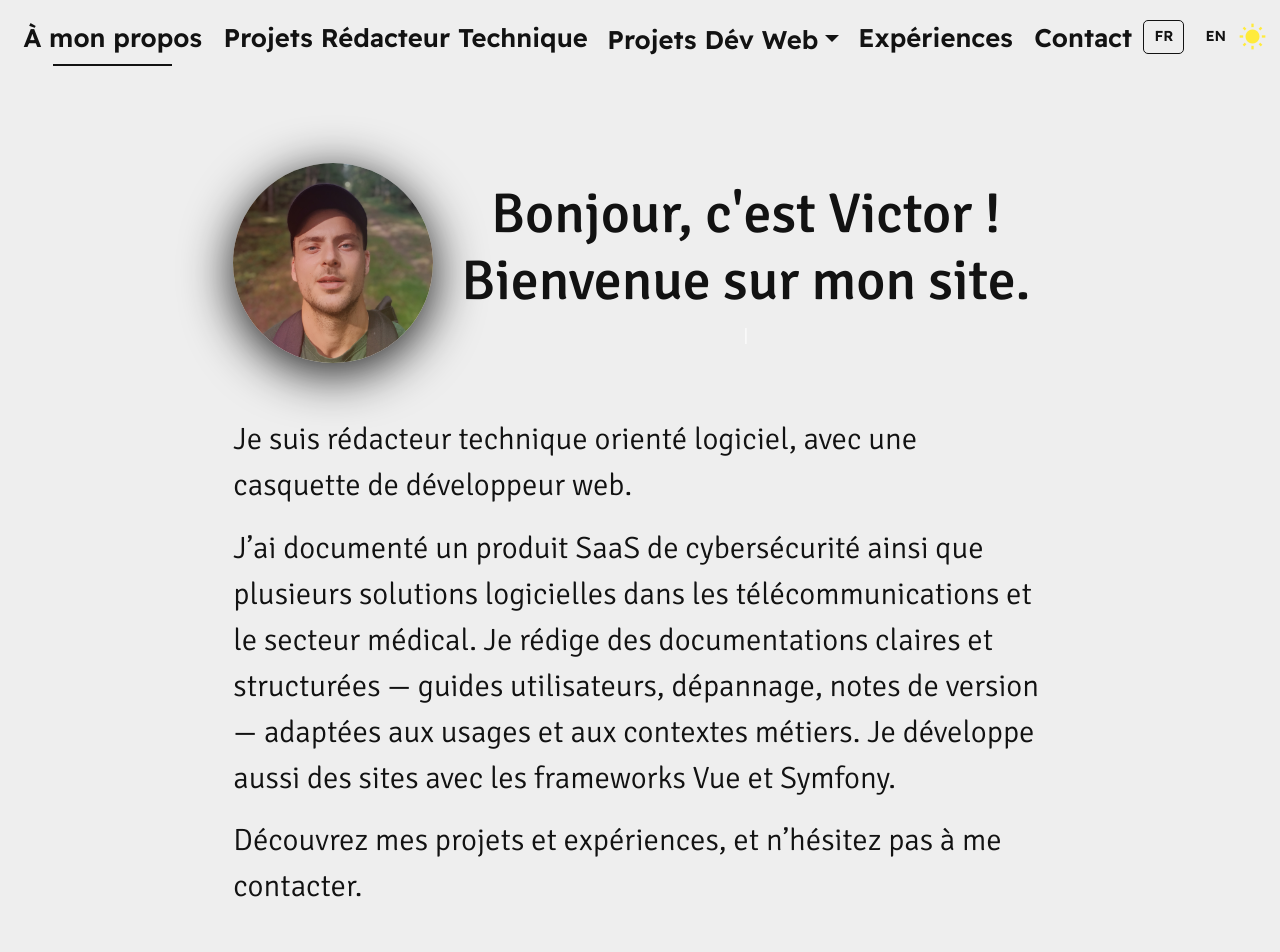
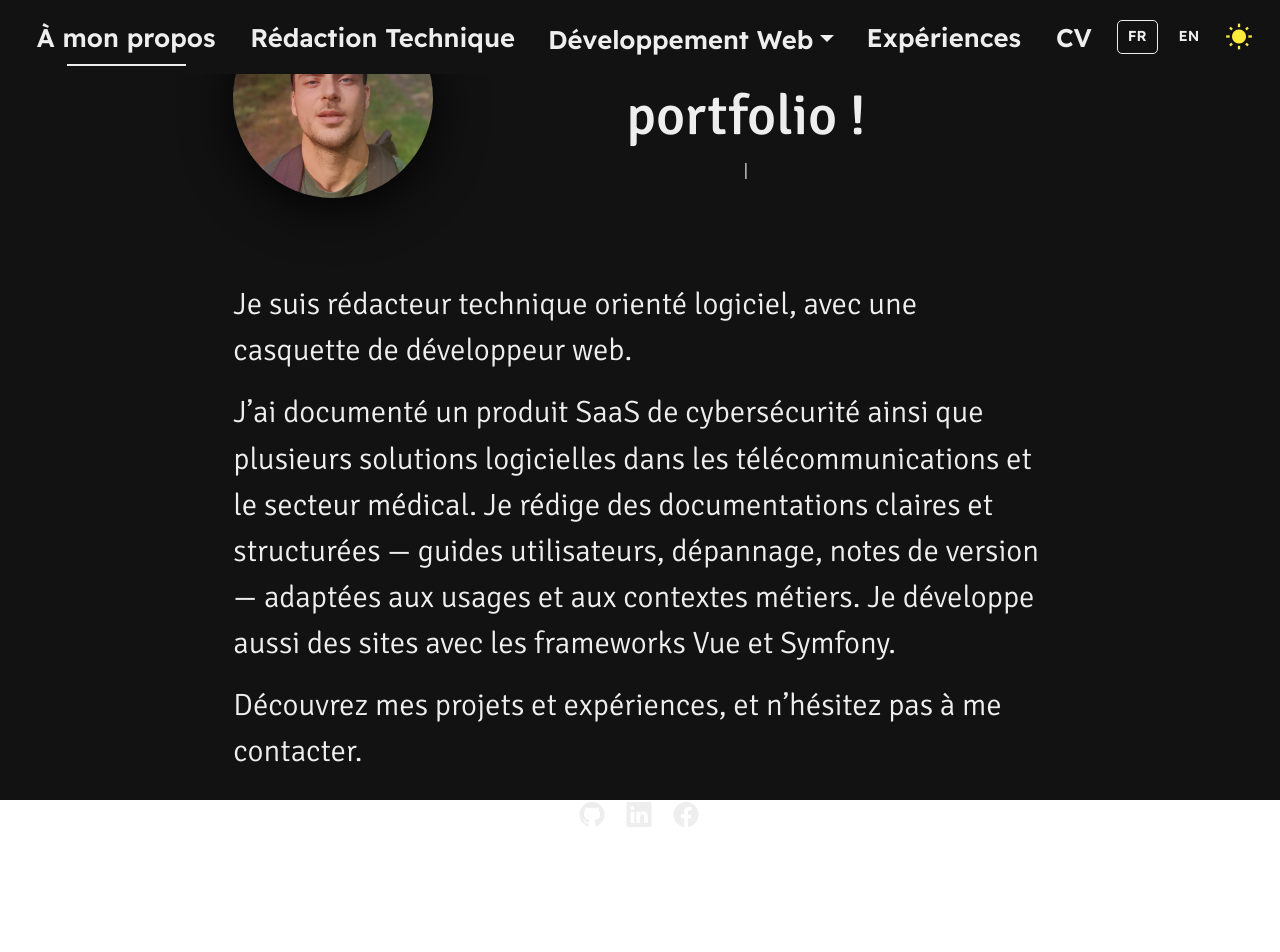
Before and after one commit to VictorDvs/Portfolio, a Vue app: page / in a window 1280 px wide. Shown: the top 952 px of the page. After the commit the page ends 840 px from the top, so only its background shows below. Built offline with nearby package versions, Linux system fonts and the light colour scheme.

Commit message:
fix toggle, adjust header, add cv, remove contact

```diff
--- a/src/assets/styles/_experiences.scss
+++ b/src/assets/styles/_experiences.scss
@@ -160,7 +160,6 @@ p {
   @media screen and (max-width: 770px) {
     /* Section exfo - Marges pour les petits écrans */
     .section-exfo {
-      margin-bottom: 100px; // Ajouter un espacement en bas
       width: 90%;
     }
 
@@ -170,12 +169,13 @@ p {
 
     /* Modification du titre dans la section "experiences" */
     .experiences h2 {
-      text-align: center; // Centrer le titre pour les petits écrans
+      text-align: left; // Centrer le titre pour les petits écrans
     }
 
     /* Modification du texte dans la section "experiences" */
     .experiences p {
       text-align: start; // Aligner le texte au début pour une meilleure lisibilité sur petits écrans
+      font-size: 1.3em;
     }
 
     .tem p {
--- a/src/assets/styles/_header.scss
+++ b/src/assets/styles/_header.scss
@@ -165,9 +165,10 @@
   }
 
   /* Bouton de langue actif */
-  .btn-lang:focus {
+  .btn-lang.active {
     background-color: var(--background-color);
     color: var(--text-color);
+    border: 1px solid var(--text-color);
   }
 
 
--- a/src/assets/styles/_home.scss
+++ b/src/assets/styles/_home.scss
@@ -21,6 +21,7 @@ a {
     padding-top: 110px;
     padding-bottom: 125px;
     background-color:  var(--background-color);
+    height: 100vh;
     // min-height: 100%;
     // min-width: 100%;
   }
@@ -59,6 +60,7 @@ a {
     font-style: normal;
     font-size: 1.2em;
     text-align: left;
+    padding-top: 30px;
   }
 
   #text-body p{
@@ -128,6 +130,9 @@ a {
 
   /* Tablettes */
   @media (max-width: 1200px) {
+    .home {
+      height: 100%;
+    }
     #text-greetings {
       font-size: 3em;
     }
--- a/src/components/HeaderComponent.vue
+++ b/src/components/HeaderComponent.vue
@@ -21,12 +21,12 @@
       <ul class="dropdown-menu" :class="{ show: isDropdownOpen }">
          <li><router-link class="dropdown-item" :to="'/projects#symfony'" @click="closeDropdown">Symfony</router-link></li>
          <li><router-link class="dropdown-item" :to="'/projects#vueCLI'" @click="closeDropdown">Vue.js</router-link></li>
-         <li><router-link class="dropdown-item" :to="'/projects#vanillaJS'" @click="closeDropdown">JavaScript</router-link></li>
-         <li><router-link class="dropdown-item" :to="'/projects#css'"  @click="closeDropdown">CSS</router-link></li>
+         <li><router-link class="dropdown-item" :to="'/projects#vanillaJS'" @click="closeDropdown">Vanilla JavaScript</router-link></li>
+         <!-- <li><router-link class="dropdown-item" :to="'/projects#css'"  @click="closeDropdown">CSS</router-link></li> -->
       </ul>
    </div>
             <router-link class="nav-link nav-anchor" :to="'/experiences'" @click="closeMenu">{{ $t('navbar.experiences') }}</router-link>
-            <router-link class="nav-link nav-anchor" :to="'/contact'" @click="closeMenu">{{ $t('navbar.contact') }}</router-link>
+            <a class="nav-link nav-anchor" href="/CV-Victor-De-Vos.pdf" target="_blank" @click="closeMenu">{{ $t('navbar.cv') }}</a>
               <div class="d-flex language-switcher align-items-center">
                 <button
                   v-for="lang in languages"
--- a/src/components/ThemeToggle.vue
+++ b/src/components/ThemeToggle.vue
@@ -1,32 +1,40 @@
 <script setup>
+import { computed, watch } from 'vue'
 import { useTheme } from 'vuetify'
 
 const theme = useTheme()
 
+const isDark = computed(() => theme.global.name.value === 'dark')
+
 function toggleTheme() {
-  const newTheme = theme.global.current.value.dark ? 'light' : 'dark'
-  theme.global.name.value = newTheme
-
-  if (newTheme === 'dark') {
-    document.body.classList.add('theme-dark')
-  } else {
-    document.body.classList.remove('theme-dark')
-  }
+  theme.global.name.value = isDark.value ? 'light' : 'dark'
 }
 
-const iconName = () => theme.global.current.value.dark ? 'mdi-white-balance-sunny' : 'mdi-weather-night'
-const iconColor = () => theme.global.current.value.dark ? 'yellow lighten-3' : 'blue darken-2'
+watch(
+  isDark,
+  (val) => {
+    document.body.classList.toggle('theme-dark', val)
+  },
+  { immediate: true }
+)
 
+const iconName = computed(() =>
+  isDark.value ? 'mdi-white-balance-sunny' : 'mdi-weather-night'
+)
+
+const iconColor = computed(() =>
+  isDark.value ? 'yellow lighten-3' : 'blue darken-2'
+)
 </script>
 
 <template>
-    <v-icon
-    :color="iconColor()"
+  <v-icon
+    :color="iconColor"
     @click="toggleTheme"
     style="cursor: pointer; font-size: 28px;"
     role="button"
     aria-label="Toggle theme"
   >
-    {{ iconName() }}
+    {{ iconName }}
   </v-icon>
 </template>
--- a/src/i18n/i18n.js
+++ b/src/i18n/i18n.js
@@ -6,14 +6,14 @@ const messages = {
   en: {
     navbar: {
       about: "About Me",
-      techWritingProjects: "Tech Writer Projects",
-      projects: "Web Dev Projects",
+      techWritingProjects: "Technical Writing",
+      projects: "Web Devlopment",
       experiences: "Experiences",
       contact: "Contact",
-      cv: "My CV"
+      cv: "CV"
     },
     about: {
-      title: "Hi, this is Victor! Welcome to my website.",
+      title: "Welcome to my portfolio!",
       paragraph1: `I am a software-oriented technical writer with experience as a web developer.`,
       paragraph2: `I have documented a cybersecurity SaaS product as well as several software solutions in the telecommunications and medical sectors. I write clear and structured documentation—user guides, troubleshooting guides, release notes—tailored to specific uses and business contexts. I also develop websites using the Vue and Symfony frameworks.`,
       paragraph3: "Find out more about my projects and experience, and feel free to contact me.",
@@ -34,23 +34,27 @@ const messages = {
     },
           ...projectsMessages.en,
     experiences: {
-        title_efor: "Technical writing consultant for Group Efor, November 2025 - January 2026",
+        title_efor: "Consultant at Efor Group",
+        date_efor: "November 2025 - January 2026",
         description1_1_efor: "My main task at one of Efor's clients was to create a user manual for data visualization and analysis software in the healthcare sector. I worked closely with the project's Product Owner, who was a key subject matter expert during the development of the manual.",
         description1_efor: "To undertake this documentation, I was trained on IXIA CCMS, a DITA-based content management software. I started with an existing template for the company's software documentation and used other existing documents for certain topics. I was able to deliver a final draft to the PO, providing documentation for a first version of the software.",
-        title_baifall_dream: "Web Developer (Intern) at Baïfall Dream, January 2025 - March 2025",
+        title_baifall_dream: "Web Developer (Intern) at Baïfall Dream",
+        date_baifall_dream: "January 2025 - March 2025",
         desc_baifall_dream: "During my internship at Baïfall Dream, a web agency based in Paris, I developed jointly with another student a website for a future restaurant. We used Symfony for the entire site and set up deployment on Hostinger. As main features, we developed a user account, an admin space, online payment and implemented functional and unit tests.",
         resources_baifall_dream: "Some illustrations of the project :",
         carousel3_slide1: "Database design with the Mérise method",
         carousel3_slide2: "Admin interface design with EasyAdmin",
         carousel3_slide3: "Functional tests with PHPUnit",
-        title1: "Technical writer at EXFO Solutions, November 2022 - August 2023",
+        title1: "Technical writer at EXFO Solutions",
+        date_title1: "November 2022 - August 2023",
         tech: " Technologies used:",
         description1_1: "During my 9 months at EXFO, I learned a lot: managing multiple documentations simultaneously, code review, documentation migration (DITA to Markdown), setting up a Docs-as-Code workflow, and handling daily releases.",
         description1: "Since the technical documentation for EXFO solutions is confidential, I am unable to provide the documents I contributed to. However, I am presenting a few images that illustrate my work.",
         carousel1_slide1:"Doc setup with MkDocs",
         carousel1_slide2:"Process for Publishing a New Version of Documentation",
         carousel1_slide3: "Comment Validation Process (Feedback)",
-        title2: "Technical writer at Olfeo, apprenticeship from September 2021 to September 2022",
+        title2: "Technical writer at Olfeo",
+        date_title2: "Apprenticeship from September 2021 to September 2022",
         description2: "Although the documentation has fortunately evolved over time, I had the opportunity to actively contribute to its redesign and development for Olfeo's SaaS solution. I was involved in integrating new features and creating new sections, such as the knowledge base, which includes use cases, problem-solving guides, and release notes.",
         resources: "To learn more :",
         linkOlfeoDoc: "Link to the documentation :",
@@ -73,14 +77,14 @@ const messages = {
   fr: {
     navbar: {
       about: "À mon propos",
-      techWritingProjects: "Projets Rédacteur Technique",
-      projects: "Projets Dév Web",
+      techWritingProjects: "Rédaction Technique",
+      projects: "Développement Web",
       experiences: "Expériences",
       contact: "Contact",
-      cv: "Mon CV"
+      cv: "CV"
     },
     about: {
-      title: "Bonjour, c'est Victor ! Bienvenue sur mon site.",
+      title: "Bienvenue sur mon portfolio !",
       paragraph1: `Je suis rédacteur technique orienté logiciel, avec une casquette de développeur web.`,
       paragraph2: `J’ai documenté un produit SaaS de cybersécurité ainsi que plusieurs solutions logicielles dans les télécommunications et le secteur médical. Je rédige des documentations claires et structurées — guides utilisateurs, dépannage, notes de version — adaptées aux usages et aux contextes métiers. Je développe aussi des sites avec les frameworks Vue et Symfony.`,
       paragraph3: "Découvrez mes projets et expériences, et n’hésitez pas à me contacter.",
@@ -101,23 +105,27 @@ const messages = {
     },
     ...projectsMessages.fr,
     experiences: {
-        title_efor: "Consultant en rédaction technique pour le Group Efor, Novembre 2025 - Janvier 2026",
+        title_efor: "Consultant chez Efor Group",
+        date_efor: "Novembre 2025 - Janvier 2026",
         description1_1_efor: "Ma mission principale chez l'un des clients d'Efor consistait à créer un manuel utilisateur pour un logiciel de visualisation et d'analyse de données dans le domaine de la santé. J'ai collaboré étroitement avec le Product Owner du projet. Il était un SME priviliégié durant l'élaboration du manuel.",
         description1_efor: "Pour entreprendre cette documentation, j'ai été formé sur IXIA CCMS, un logiciel de gestion de contenu basé sur DITA. Je suis parti d'un template existant pour la doc logiciel de la compagnie et je me suis servi des autres docs existantes pour certains topics. J'ai pu livrer un draft final au PO, assurant une doc pour une première version du logiciel.",
-        title_baifall_dream: "Développeur web (Stagiaire) chez Baïfall Dream, Janvier 2025 - Mars 2025",
+        title_baifall_dream: "Développeur web (Stagiaire) chez Baïfall Dream",
+        date_baifall_dream: "Janvier 2025 - Mars 2025",
         desc_baifall_dream: "Durant mon stage chez Baïfall Dream, une agence web basée à Paris, j'ai développé conjointement avec une autre étudiante un site d'un futur restaurant. Nous avons utilisé Symfony pour l'ensemble du site et mis en place un déploiement sur Hostinger. Comme fonctionnalités principales, nous avons développé un compte utilisateur, un espace admin, le payement en ligne et mis en place des tests fonctionels et unitaires.",
         resources_baifall_dream: "Quelques illustrations du projet :",
         carousel3_slide1: "Conception de la BDD avec la méthode Mérise",
         carousel3_slide2: "Conception de l'interface admin avec EasyAdmin",
         carousel3_slide3: "Tests fonctionnels avec PHPUnit",
-        title1: "Rédacteur technique chez EXFO Solutions, Novembre 2022 - Août 2023",
+        title1: "Rédacteur technique chez EXFO Solutions",
+        date_title1: "Novembre 2022 - Août 2023",
         tech: " Stack utilisé :",
         description1_1: "Pendant mes 9 mois chez EXFO, j'ai énormément appris : gestion de plusieurs projets, revue de code, migration de doc (DITA vers Markdown), mise en place d'un workflow Docs-as-Code, releases quotidiennes.",
         description1: "Comme la documentation technique d'EXFO est confidentielle, je ne peux pas fournir les documents auxquels j'ai contribué. Cependant, je présente ci-dessous un fichier YAML et 2 process qui illustrent certaines de mes missions.",
         carousel1_slide1: "Configuration d'une doc avec MkDocs",
         carousel1_slide2: "Process de publication d'une nouvelle version de documentation",
         carousel1_slide3: "Process de validation des commentaires (feedback)",
-        title2: "Rédacteur technique chez Olfeo, en alternance de septembre 2021 à septembre 2022",
+        title2: "Rédacteur technique chez Olfeo",
+        date_title2: "Alternance de septembre 2021 à septembre 2022",
         description2: "Bien que la documentation ait heureusement évolué au fil du temps, j’ai eu l’opportunité de contribuer activement à sa refonte et à son développement pour la solution SaaS d’Olfeo. J’ai participé à l’intégration de nouvelles fonctionnalités et à la création de sections inédites, telles que la base de connaissances regroupant des cas d’usage, des résolutions de problèmes et des notes de version.",
         resources: "Pour en savoir plus :",
         linkOlfeoDoc: "Lien vers la documentation :",
--- a/src/i18n/projects.i18n.js
+++ b/src/i18n/projects.i18n.js
@@ -28,7 +28,7 @@ export const projectsMessages = {
       todo_desc: "",
 
       // JavaScript
-      vanillaJS_title: 'JavaScript projects',
+      vanillaJS_title: 'Vanilla JavaScript projects',
       quizz_title: "World Wide Web Quiz",
       quizz_desc: "Exercise carried out in JavaScript as part of my Web Developer training. 5 questions about the web. Good luck.",
       shifumi_title: "Shifumi",
@@ -77,7 +77,7 @@ export const projectsMessages = {
       todo_desc: "",
 
       // JavaScript
-      vanillaJS_title: 'Projets JavaScript',
+      vanillaJS_title: 'Projets Vanilla JavaScript',
       quizz_title: "Quizz World Wide Web",
       quizz_desc: 'Exercice réalisé en JavaScript dans le cadre de ma formation Dévelopeur web. 5 questions sur le web. "Bon chance".',
       shifumi_title: "Shifumi",
--- a/src/views/AboutView.vue
+++ b/src/views/AboutView.vue
@@ -40,22 +40,18 @@
                   </p>
                 </div>
 
-
-          <!-- Social Media Links -->
-
-
-          <embed src="/CV-Victor-De-Vos.pdf" class="cv" type="application/pdf">
-
+                <div class="col-12 d-flex justify-content-center" id="sources-perso">
+            <a target="_blank" href="https://github.com/VictorDvs?tab=repositories" rel="noopener">
+              <i class="bi bi-github me-3"></i>
+            </a>
+            <a target="_blank" href="https://www.linkedin.com/in/victor2vos/" rel="noopener">
+              <i class="bi bi-linkedin me-3"></i>
+            </a>
+            <a target="_blank" href="https://www.facebook.com/vittoriodevos" rel="noopener">
+              <i class="bi bi-facebook me-3"></i>
+            </a>
+          </div>
         </div>
-        <!-- <div class=" tem d-flex justify-content-center align-items-center mt-5 flex-column">
-            <p class="mb-5 helene-profil">
-              <img src="icon-helene.jpg" alt="Photo de ma collègue Hélène Le Tutour" class="helene me-2">
-              Hélène Le Tutour, {{ $t('about.helene') }} <b>EXFO</b> :
-            </p>
-            <p>{{ $t('about.tem') }}</p>
-
-
-        </div> -->
       </div>
     </main>
   </template>
```
Also changed, not shown: src/views/ExperiencesView.vue (+7 -2 lines), src/views/ProjectsView.vue (+7 -7 lines), 1 other file (tests, documents, lock files or other folders).
